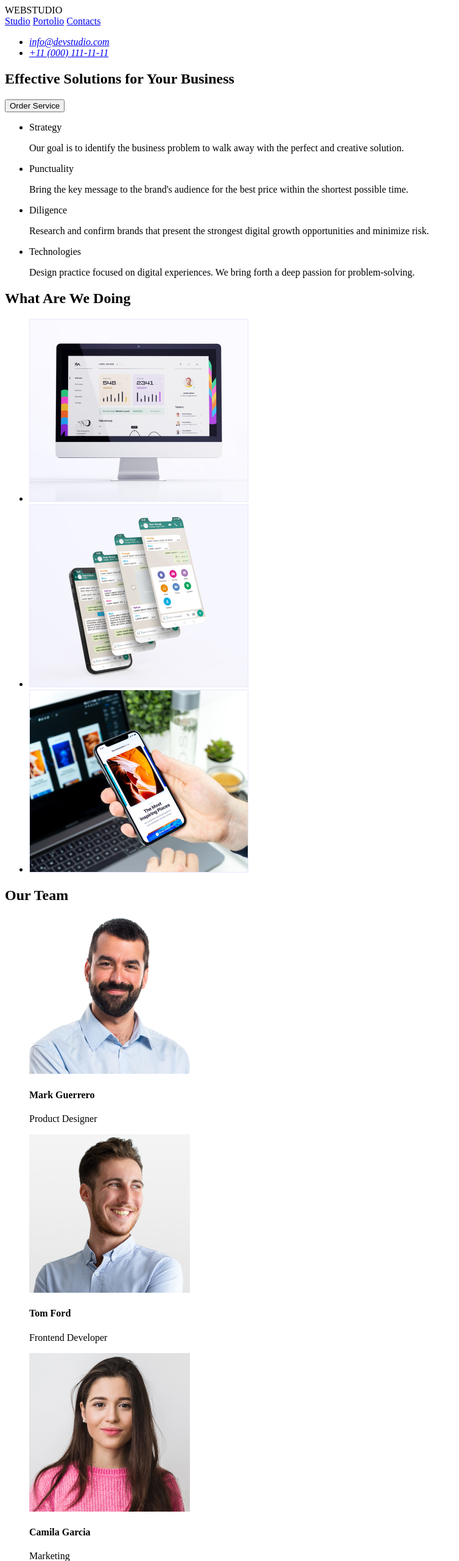
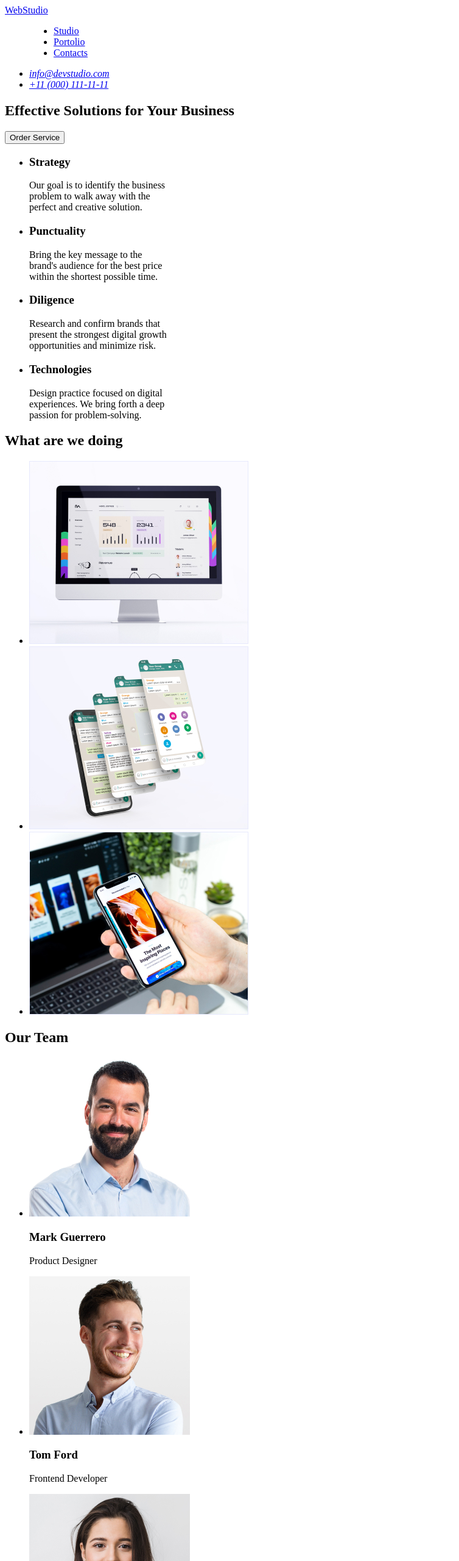
Before and after one commit to Juzehfriu/goit-markup-hw-01, a plain HTML site: page index.html in a window 1280 px wide. Shown: the top 2560 px of the page at 61% size, without its empty margins (0-754 px from the left). Drawn offline with Linux system fonts and the light colour scheme.

Commit message:
first revision after submision

```diff
--- a/index.html
+++ b/index.html
@@ -7,11 +7,16 @@
   </head>
   <body>
     <header>
-      <span class="logo">WEBSTUDIO</span>
       <nav>
-        <a href="./index.html">Studio</a>
-        <a href="./portfolio.html" target="_blank">Portolio</a>
-        <a href="./contacts.html" target="_blank">Contacts</a>
+        <a href="./index.html">WebStudio</a>
+
+        <menu>
+          <ul>
+            <li><a href="./index.html">Studio</a></li>
+            <li><a href="./portfolio.html" target="_blank">Portolio</a></li>
+            <li><a href="./contacts.html" target="_blank">Contacts</a></li>
+          </ul>
+        </menu>
       </nav>
       <address>
         <ul>
@@ -28,63 +33,66 @@
       </section>
       <!--Section 1-->
       <section>
+        <title hidden><h2>Section 1</h2></title>
         <ul>
           <li>
-            <span>Strategy</span>
+            <h3>Strategy</h3>
             <p>
-              Our goal is to identify the business problem to walk away with the
+              Our goal is to identify the business<br />problem to walk away
+              with the<br />
               perfect and creative solution.
             </p>
           </li>
           <li>
-            <span>Punctuality</span>
+            <h3>Punctuality</h3>
             <p>
-              Bring the key message to the brand's audience for the best price
+              Bring the key message to the<br />brand's audience for the best
+              price<br />
               within the shortest possible time.
             </p>
           </li>
           <li>
-            <span>Diligence</span>
+            <h3>Diligence</h3>
             <p>
-              Research and confirm brands that present the strongest digital
-              growth opportunities and minimize risk.
+              Research and confirm brands that<br />present the strongest
+              digital growth<br />opportunities and minimize risk.
             </p>
           </li>
           <li>
-            <span>Technologies</span>
+            <h3>Technologies</h3>
             <p>
-              Design practice focused on digital experiences. We bring forth a
-              deep passion for problem-solving.
+              Design practice focused on digital<br />experiences. We bring
+              forth a deep<br />passion for problem-solving.
             </p>
           </li>
         </ul>
       </section>
       <!--Section 2-->
       <section>
-        <h2>What Are We Doing</h2>
+        <h2>What are we doing</h2>
         <ul>
           <li>
             <img
               src="./images/image_1.jpg"
               alt="image_1"
-              width="360px"
-              height="300px"
+              width="360"
+              height="300"
             />
           </li>
           <li>
             <img
               src="./images/image_2.jpg"
               alt="image_2"
-              width="360px"
-              height="300px"
+              width="360"
+              height="300"
             />
           </li>
           <li>
             <img
               src="./images/image_3.jpg"
               alt="image_3"
-              width="360px"
-              height="300px"
+              width="360"
+              height="300"
             />
           </li>
         </ul>
@@ -93,49 +101,51 @@
       <section>
         <h2>Our Team</h2>
         <ul>
-          <list>
+          <li>
             <img
               src="./images/teamCard_01.jpg"
               alt="teamCard_01"
-              height="260px"
-              width="264px"
+              height="260"
+              width="264"
             />
-            <h4>Mark Guerrero</h4>
+            <h3>Mark Guerrero</h3>
             <p>Product Designer</p>
-          </list>
-          <list>
+          </li>
+          <li>
             <img
               src="./images/teamCard_02.jpg"
               alt="teamCard_02"
-              height="260px"
-              width="264px"
+              height="260"
+              width="264"
             />
-            <h4>Tom Ford</h4>
-            <p>Frontend Developer</p> </list
-          ><list>
+            <h3>Tom Ford</h3>
+            <p>Frontend Developer</p>
+          </li>
+          <li>
             <img
               src="./images/teamCard_03.jpg"
               alt="teamCard_03"
-              height="260px"
-              width="264px"
+              height="260"
+              width="264"
             />
-            <h4>Camila Garcia</h4>
-            <p>Marketing</p> </list
-          ><list>
+            <h3>Camila Garcia</h3>
+            <p>Marketing</p>
+          </li>
+          <li>
             <img
               src="./images/teamCard_04.jpg"
               alt="teamCard_04"
-              height="260px"
-              width="264px"
+              height="260"
+              width="264"
             />
-            <h4>Daniel Wilson</h4>
+            <h3>Daniel Wilson</h3>
             <p>UI Designer</p>
-          </list>
+          </li>
         </ul>
       </section>
     </main>
     <footer>
-      <span class="logo">WEBSTUDIO</span>
+      <a href="./index.html">WebStudio</a>
       <p>
         Increase the flow of customers and sales for your business with digital
         marketing & growth solutions.
```
